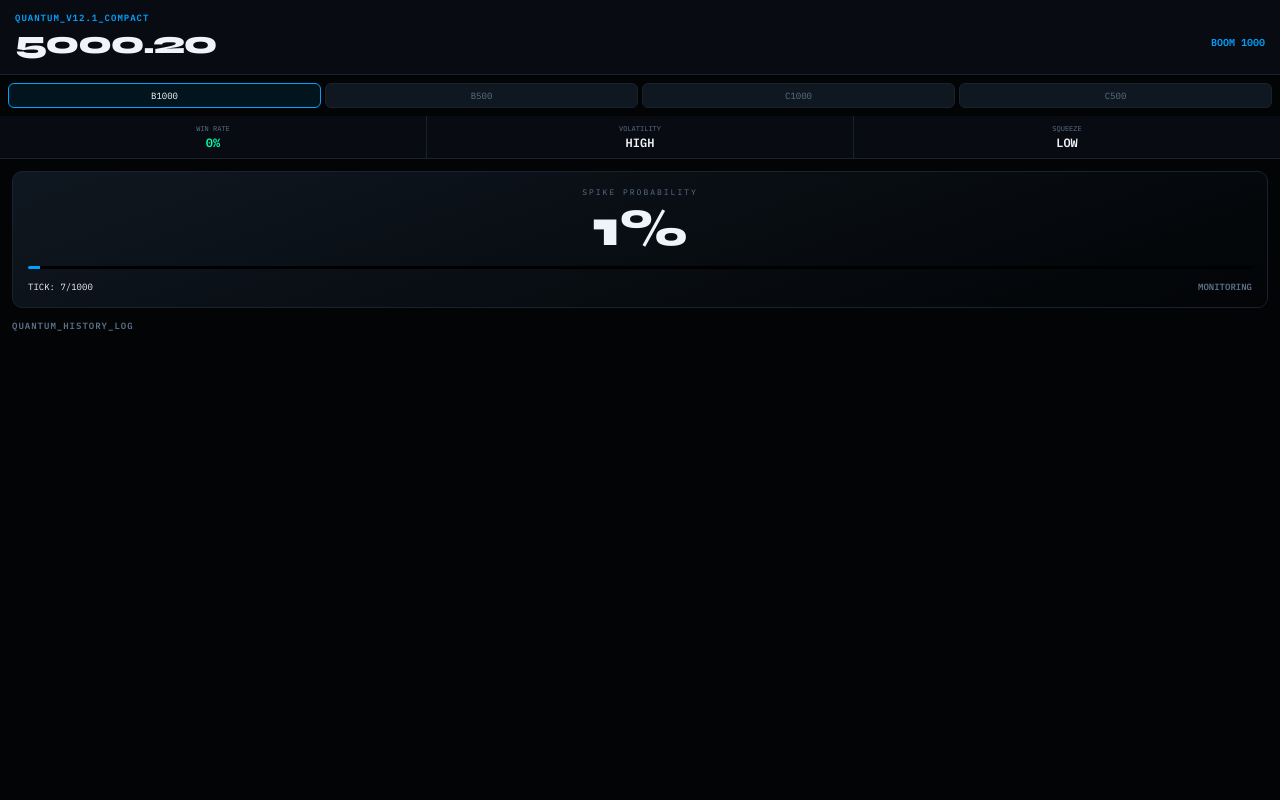
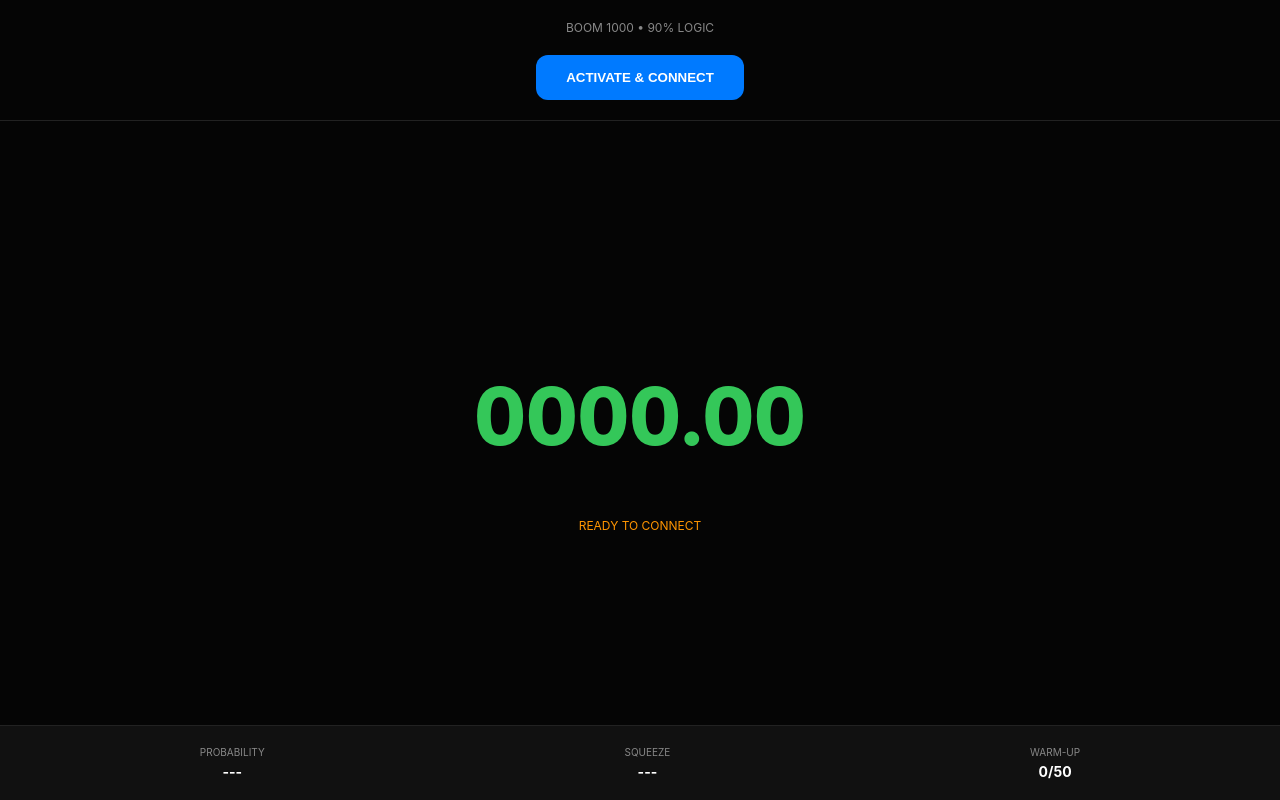
Before and after one commit to ahmedsamam/Test-deriv, a plain HTML site: page index.html in a window 1280 px wide. Drawn offline with Linux system fonts and the light colour scheme.

Commit message:
Revamp index.html for Boom 1000 Prediction Engine

```diff
--- a/index.html
+++ b/index.html
@@ -2,196 +2,143 @@
 <html lang="en">
 <head>
     <meta charset="UTF-8">
-    <meta name="viewport" content="width=device-width, initial-scale=1.0, maximum-scale=1.0, user-scalable=no">
-    <title>OKCOMPUTER — Compact v12.1</title>
-    <link href="https://fonts.googleapis.com/css2?family=IBM+Plex+Mono:wght@400;600&family=Syne:wght@800&display=swap" rel="stylesheet">
+    <meta name="viewport" content="width=device-width, initial-scale=1.0, viewport-fit=cover">
+    <title>Boom 1000 Prediction Engine</title>
     <style>
         :root {
-            --bg0: #020406; --bg1: #080c12; --bg2: #0f1720;
-            --border: #1a222d; --up: #00ffaa; --dn: #ff2d55;
-            --bl: #00a2ff; --gl: #f0f4f8; --r: 10px;
-            --sans: 'Syne', sans-serif; --mono: 'IBM Plex Mono', monospace;
+            --bg: #050505; --green: #34C759; --red: #FF3B30; --blue: #007AFF;
         }
-
-        * { box-sizing: border-box; margin: 0; padding: 0; -webkit-tap-highlight-color: transparent; }
         body {
-            height: 100dvh; background: var(--bg0); color: var(--gl);
-            font-family: var(--mono); font-size: 12px; overflow: hidden;
-            display: flex; flex-direction: column;
+            margin: 0; background: var(--bg); color: #fff; font-family: -apple-system, sans-serif;
+            height: 100vh; display: flex; flex-direction: column; overflow: hidden;
         }
-
-        /* Compact Header */
-        .hdr { padding: 12px 15px; background: var(--bg1); border-bottom: 1px solid var(--border); }
-        .price-label { font-size: 9px; color: var(--bl); font-weight: 800; letter-spacing: 1px; }
-        .price-row { display: flex; justify-content: space-between; align-items: center; }
-        .price-val { font-family: var(--sans); font-size: 32px; letter-spacing: -1.5px; }
-
-        /* Market Selector - Reduced Height */
-        .mkt-grid { display: grid; grid-template-columns: repeat(4, 1fr); gap: 4px; padding: 8px; background: var(--bg0); }
-        .mkt-btn {
-            padding: 6px 0; background: var(--bg2); border: 1px solid var(--border);
-            border-radius: 6px; font-size: 9px; text-align: center; color: #5c708a;
-        }
-        .mkt-btn.active { border-color: var(--bl); color: #fff; background: rgba(0, 162, 255, 0.1); }
-
-        /* Metrics Bar - Slim */
-        .metrics-row { display: grid; grid-template-columns: 1fr 1fr 1fr; gap: 1px; background: var(--border); border-bottom: 1px solid var(--border); }
-        .m-box { background: var(--bg1); padding: 8px; text-align: center; }
-        .m-lbl { font-size: 7px; color: #5c708a; margin-bottom: 2px; }
-        .m-val { font-weight: 600; font-size: 12px; }
-
-        /* Main Display - Scaled Down */
-        .stage { flex: 1; padding: 12px; overflow-y: auto; display: flex; flex-direction: column; }
-        .quantum-card {
-            background: linear-gradient(160deg, var(--bg2), var(--bg0));
-            border: 1px solid var(--border); border-radius: var(--r); padding: 15px;
-            position: relative; margin-bottom: 12px; flex-shrink: 0;
-        }
-
-        .prob-large { font-family: var(--sans); font-size: 52px; text-align: center; margin: 5px 0; line-height: 1; }
-
-        /* Compact Logs */
-        .log-container { flex: 1; overflow-y: auto; }
-        .log-row {
-            background: var(--bg1); padding: 8px 12px; border-radius: 6px;
-            margin-bottom: 4px; display: flex; justify-content: space-between;
-            align-items: center; border-left: 2px solid transparent; font-size: 11px;
-        }
-        .win { border-left-color: var(--up); }
-        .miss { border-left-color: var(--dn); }
-
-        .squeeze-bar { height: 3px; background: #000; border-radius: 2px; margin: 12px 0; overflow: hidden; }
-        .sq-fill { height: 100%; transition: width 0.3s; }
-
-        #masterAlert {
-            position: fixed; top: 0; left: 0; right: 0; bottom: 0;
-            border: 6px solid var(--dn); z-index: 9999; pointer-events: none; display: none;
-            animation: flash 0.3s infinite alternate;
-        }
-        @keyframes flash { from { opacity: 0.1; } to { opacity: 0.5; } }
+        .container { flex: 1; display: flex; flex-direction: column; padding-top: env(safe-area-inset-top); padding-bottom: env(safe-area-inset-bottom); }
+        header { padding: 20px; text-align: center; border-bottom: 1px solid #222; }
+        .display { flex: 1; display: flex; flex-direction: column; justify-content: center; align-items: center; }
+        #price { font-size: 5rem; font-weight: 800; color: var(--green); font-variant-numeric: tabular-nums; }
+        .stats { display: flex; justify-content: space-around; padding: 20px; background: #111; border-top: 1px solid #222; }
+        .item { text-align: center; }
+        .label { font-size: 10px; color: #888; margin-bottom: 5px; text-transform: uppercase; }
+        .val { font-size: 14px; font-weight: bold; }
+        #btn { background: var(--blue); color: #fff; border: none; padding: 15px 30px; border-radius: 12px; font-weight: bold; cursor: pointer; margin-top: 10px; }
+        #alert { display: none; position: absolute; bottom: 120px; left: 50%; transform: translateX(-50%); background: var(--red); padding: 15px 40px; border-radius: 50px; font-weight: bold; animation: pulse 1s infinite; z-index: 10; }
+        @keyframes pulse { 0%, 100% { transform: translateX(-50%) scale(1); } 50% { transform: translateX(-50%) scale(1.05); } }
     </style>
 </head>
 <body>
 
-<div id="masterAlert"></div>
+<div class="container">
+    <header>
+        <div style="color: #888; font-size: 12px; margin-bottom: 10px;">BOOM 1000 • 90% LOGIC</div>
+        <button id="btn">ACTIVATE & CONNECT</button>
+    </header>
 
-<header class="hdr">
-    <div class="price-label">QUANTUM_V12.1_COMPACT</div>
-    <div class="price-row">
-        <div id="price" class="price-val">0.00</div>
-        <div id="mktLabel" style="font-size:10px; color:var(--bl); font-weight:800;">BOOM 1000</div>
+    <div class="display">
+        <h1 id="price">0000.00</h1>
+        <div id="status" style="color: #FF9500; font-size: 12px;">READY TO CONNECT</div>
     </div>
-</header>
 
-<div class="mkt-grid" id="mktGrid"></div>
+    <div id="alert">⚠️ SPIKE INCOMING</div>
 
-<div class="metrics-row">
-    <div class="m-box"><div class="m-lbl">WIN RATE</div><div id="winRate" class="m-val" style="color:var(--up)">0%</div></div>
-    <div class="m-box"><div class="m-lbl">VOLATILITY</div><div id="volVal" class="m-val">STABLE</div></div>
-    <div class="m-box"><div class="m-lbl">SQUEEZE</div><div id="sqVal" class="m-val">LOW</div></div>
+    <div class="stats">
+        <div class="item"><div class="label">Probability</div><div class="val" id="p-val">---</div></div>
+        <div class="item"><div class="label">Squeeze</div><div class="val" id="s-val">---</div></div>
+        <div class="item"><div class="label">Warm-up</div><div class="val" id="w-val">0/50</div></div>
+    </div>
 </div>
 
-<main class="stage">
-    <div class="quantum-card">
-        <div style="text-align:center; font-size:8px; color:#5c708a; letter-spacing:2px;">SPIKE PROBABILITY</div>
-        <div id="probDisplay" class="prob-large">0%</div>
-        <div class="squeeze-bar"><div id="pBar" class="sq-fill" style="background:var(--bl); width:0%;"></div></div>
-        <div style="display:flex; justify-content:space-between; font-size:9px;">
-            <span id="tickStatus">TICK: 0/1000</span>
-            <span id="stateTxt" style="font-weight:800; color:#5c708a">MONITORING</span>
-        </div>
-    </div>
+<script>
+    // --- PASTE YOUR TOKEN BELOW ---
+    const TOKEN = "JqxVdEn5i5PsoLt";
+    const APP_ID = "1089"; // Public App ID for Deriv
 
-    <div style="font-size:9px; color:#5c708a; margin-bottom:8px; font-weight:800; letter-spacing:1px;">QUANTUM_HISTORY_LOG</div>
-    <div class="log-container" id="logs"></div>
-</main>
+    const LOGIC = { K: 3.2, LIMIT: 50 };
+    let history = [];
+    let audioCtx = null;
+    const priceEl = document.getElementById('price');
+    const alertEl = document.getElementById('alert');
 
-<script>
-    const mktConfigs = [
-        { id: 'B1000', avg: 1000, color: '#00ffaa' },
-        { id: 'B500', avg: 500, color: '#00ffaa' },
-        { id: 'C1000', avg: 1000, color: '#ff2d55' },
-        { id: 'C500', avg: 500, color: '#ff2d55' }
-    ];
-
-    let engine = {
-        mkt: mktConfigs[0],
-        price: 5000,
-        ticks: 0,
-        lastPrices: [0,0,0,0,0],
-        stats: { wins: 0, total: 0 },
-        alertLevel: 0
-    };
-
-    const grid = document.getElementById('mktGrid');
-    mktConfigs.forEach(m => {
-        const b = document.createElement('div');
-        b.className = `mkt-btn ${m.id === engine.mkt.id ? 'active' : ''}`;
-        b.innerText = m.id;
-        b.onclick = () => {
-            document.querySelectorAll('.mkt-btn').forEach(x => x.classList.remove('active'));
-            b.classList.add('active');
-            engine.mkt = m; engine.ticks = 0;
-            document.getElementById('mktLabel').innerText = m.id;
-            document.getElementById('mktLabel').style.color = m.color;
-        };
-        grid.appendChild(b);
+    document.getElementById('btn').addEventListener('click', function() {
+        audioCtx = new (window.AudioContext || window.webkitAudioContext)();
+        if (audioCtx.state === 'suspended') audioCtx.resume();
+        this.style.display = 'none';
+        initWS();
     });
 
-    function run() {
-        let change = (Math.random() * 0.4) - 0.2;
-        engine.price += change; engine.ticks++;
-        engine.lastPrices.push(engine.price); engine.lastPrices.shift();
+    function initWS() {
+        const ws = new WebSocket(`wss://ws.binaryws.com/websockets/v3?app_id=${APP_ID}`);
 
-        let base = (engine.ticks / engine.mkt.avg) * 100;
-        let range = Math.max(...engine.lastPrices) - Math.min(...engine.lastPrices);
-        let squeeze = range < 0.12 ? 15 : 0;
-        let prob = Math.min(Math.round(base + squeeze), 99);
+        ws.onopen = () => {
+            document.getElementById('status').innerText = "AUTHORIZING...";
+            ws.send(JSON.stringify({ authorize: TOKEN }));
+        };
 
-        document.getElementById('price').innerText = engine.price.toFixed(2);
-        document.getElementById('probDisplay').innerText = prob + '%';
-        document.getElementById('pBar').style.width = prob + '%';
-        document.getElementById('tickStatus').innerText = `TICK: ${engine.ticks}/${engine.mkt.avg}`;
-        document.getElementById('volVal').innerText = range < 0.2 ? 'STABLE' : 'HIGH';
-        document.getElementById('sqVal').innerText = squeeze > 0 ? 'CRITICAL' : 'LOW';
+        ws.onmessage = (msg) => {
+            const data = JSON.parse(msg.data);
+            if (data.msg_type === 'authorize') {
+                document.getElementById('status').innerText = "SUBSCRIBING...";
+                ws.send(JSON.stringify({ ticks: "R_100", subscribe: 1 }));
+            }
+            if (data.tick) {
+                update(data.tick.quote);
+            }
+        };
 
-        const alertOverlay = document.getElementById('masterAlert');
-        const stateTxt = document.getElementById('stateTxt');
+        ws.onclose = () => {
+            document.getElementById('status').innerText = "RECONNECTING...";
+            setTimeout(initWS, 3000);
+        };
+    }
 
-        if (prob >= 90) {
-            engine.alertLevel = 2;
-            alertOverlay.style.display = 'block';
-            stateTxt.innerText = "EXECUTE"; stateTxt.style.color = "var(--dn)";
-        } else if (prob >= 75) {
-            engine.alertLevel = 1;
-            alertOverlay.style.display = 'none';
-            stateTxt.innerText = "PREPARE"; stateTxt.style.color = "#f5a623";
-        } else {
-            engine.alertLevel = 0;
-            alertOverlay.style.display = 'none';
-            stateTxt.innerText = "MONITORING"; stateTxt.style.color = "#5c708a";
+    function update(quote) {
+        priceEl.innerText = parseFloat(quote).toFixed(2);
+        history.push(parseFloat(quote));
+        if (history.length > LOGIC.LIMIT) history.shift();
+
+        document.getElementById('w-val').innerText = `${history.length}/${LOGIC.LIMIT}`;
+
+        if (history.length >= LOGIC.LIMIT) {
+            run(parseFloat(quote));
+        }
+    }
+
+    function run(current) {
+        document.getElementById('status').innerText = "90% LOGIC ACTIVE";
+        document.getElementById('status').style.color = "#34C759";
+
+        const mean = history.reduce((a, b) => a + b) / history.length;
+        const stdDev = Math.sqrt(history.map(x => Math.pow(x - mean, 2)).reduce((a, b) => a + b) / history.length);
+
+        const isSqueezed = stdDev < (mean * 0.0001); // Volatility Contraction
+        document.getElementById('s-val').innerText = isSqueezed ? "ACTIVE" : "LOW";
+        document.getElementById('s-val').style.color = isSqueezed ? "#34C759" : "#888";
+
+        // Prediction Cluster: Squeeze + 1.5 StdDev Momentum
+        if (isSqueezed && current > (mean + (stdDev * 1.5))) {
+            trigger();
+        }
+    }
+
+    function trigger() {
+        alertEl.style.display = 'block';
+        priceEl.style.color = "#FF3B30";
+        document.getElementById('p-val').innerText = "90%";
+        document.getElementById('p-val').style.color = "#FF3B30";
+
+        if (audioCtx && audioCtx.state === 'running') {
+            const osc = audioCtx.createOscillator();
+            const gain = audioCtx.createGain();
+            osc.connect(gain); gain.connect(audioCtx.destination);
+            osc.frequency.value = 880;
+            gain.gain.exponentialRampToValueAtTime(0.0001, audioCtx.currentTime + 0.8);
+            osc.start(); osc.stop(audioCtx.currentTime + 0.8);
         }
 
-        if (Math.random() > 0.994) {
-            let spike = (Math.random() * 25) + 15;
-            engine.price += (engine.mkt.id.startsWith('B')) ? spike : -spike;
-            logEvent(engine.alertLevel >= 1 ? 'WIN' : 'MISS');
-            engine.ticks = 0;
-        }
-        if (engine.ticks > engine.mkt.avg * 1.3) { logEvent('MISS'); engine.ticks = 0; }
+        setTimeout(() => {
+            alertEl.style.display = 'none';
+            priceEl.style.color = "#34C759";
+        }, 2500);
     }
-
-    function logEvent(type) {
-        const logs = document.getElementById('logs');
-        const row = document.createElement('div');
-        row.className = `log-row ${type.toLowerCase()}`;
-        row.innerHTML = `<span>${engine.mkt.id} SIGNAL</span><span style="font-weight:800; color:${type==='WIN'?'var(--up)':'var(--dn)'}">${type}</span>`;
-        logs.prepend(row);
-        engine.stats.total++; if(type === 'WIN') engine.stats.wins++;
-        document.getElementById('winRate').innerText = Math.round((engine.stats.wins/engine.stats.total)*100) + '%';
-    }
-
-    setInterval(run, 650);
 </script>
 </body>
 </html>
```
